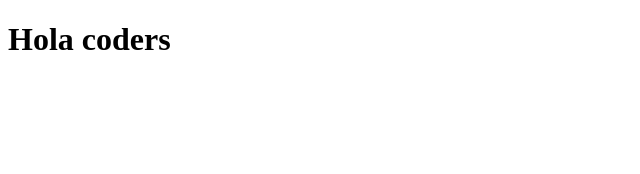
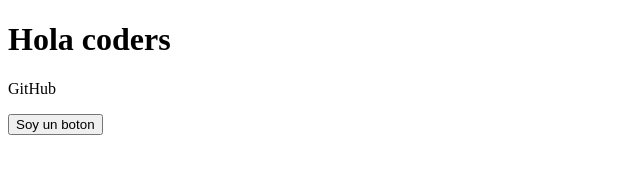
Before and after one commit to Gabi2606/miProyecto, a plain HTML site: page index.html in a window 1280 px wide. Shown: the whole page, without its empty margins (0-640 px from the left). Drawn offline with Linux system fonts and the light colour scheme.

Commit message:
nuevo parrafo y boton

```diff
--- a/index.html
+++ b/index.html
@@ -7,5 +7,7 @@
 </head>
 <body>
     <h1>Hola coders</h1>
+    <p>GitHub</p>
+    <button>Soy un boton</button>
 </body>
 </html>
```
